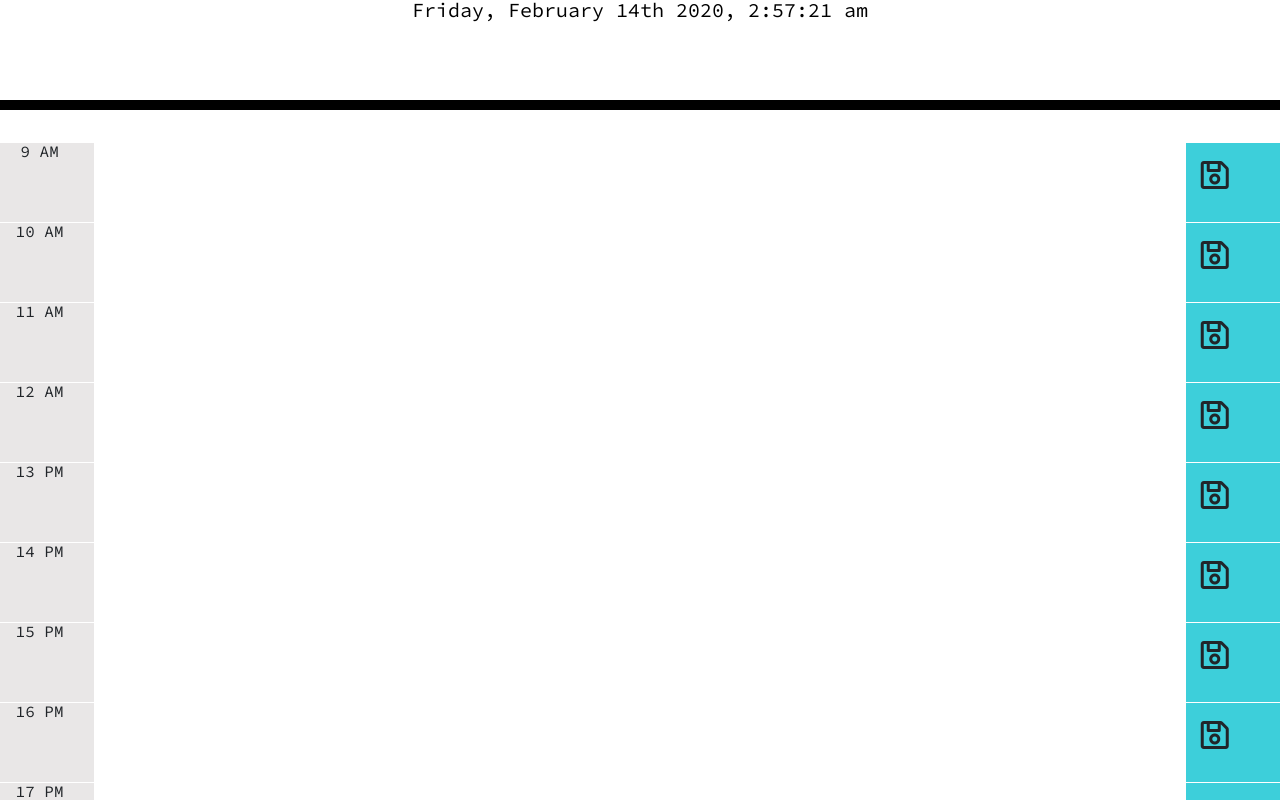
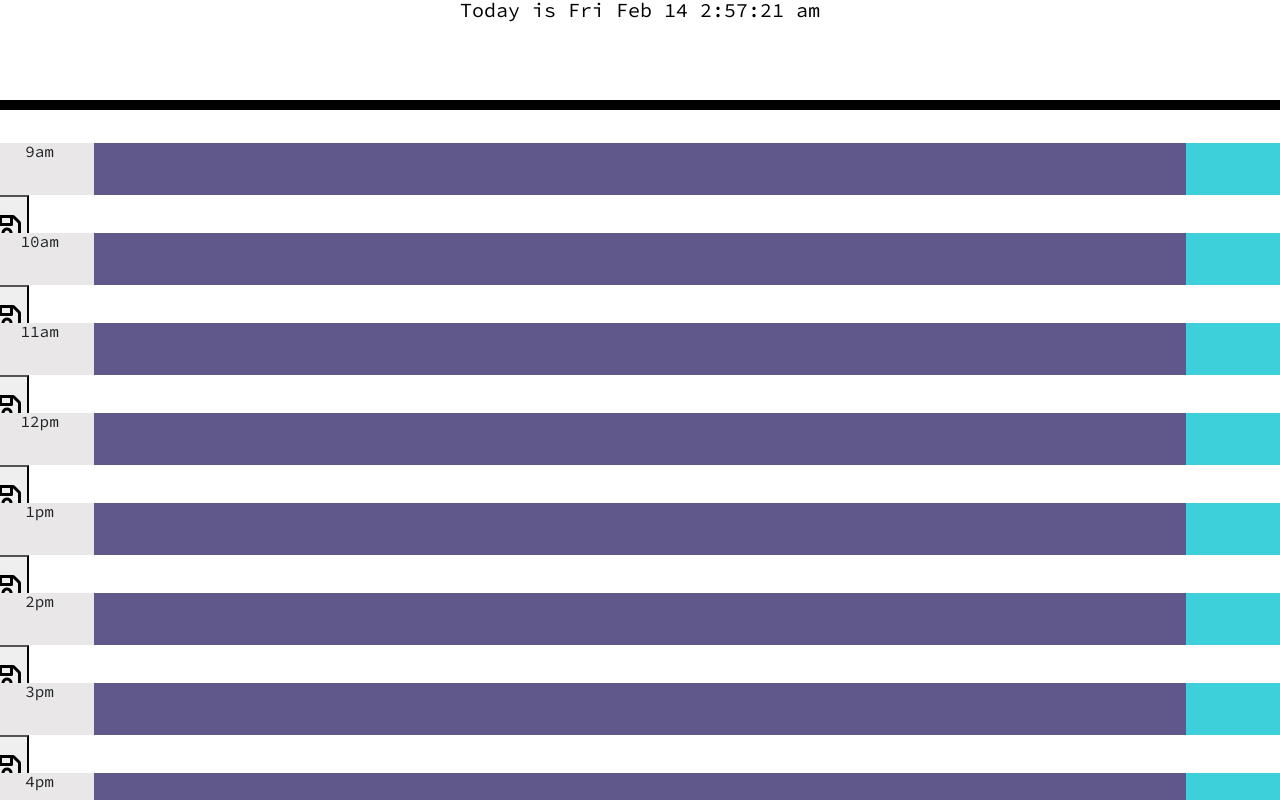
Before and after one commit to waltribeiro/my-calendar, a plain HTML site: page Develop/index.html in a window 1280 px wide. Shown: the part 158-958 px from the top of the page. Drawn offline with nearby package versions, Linux system fonts and the light colour scheme.

Commit message:
changed dates

```diff
--- a/Develop/index.html
+++ b/Develop/index.html
@@ -26,10 +26,10 @@
 
   <body>
     <header class="jumbotron">
-      <h1 class="display-3">Walt's Daily Scheduler</h1>
-      <p id="currentDay" class="lead"></p>
+      <h1 class="display-3">WALT'S DAILY SCHEDULER</h1>
+      <p class="lead">Today is <span id="currentDay"></span></p>
     </header>
-    <section id="container"></section>
+    <section id="container"></section> <!-- color of the left side times -->
 
       <!-- Timeblocks go here -->
 
--- a/Develop/script.js
+++ b/Develop/script.js
@@ -1,20 +1,27 @@
-var timeArr = ["9 AM", "10 AM", "11 AM", "12 AM", "13 PM", "14 PM", "15 PM", "16 PM", "17 PM"]
-var idContainer = $("#container");
-for (i = 0; i < timeArr.length; i++) {
+// 1.) should there be a delete function?
+// should the applicatoin
+
+var timeArr = ["9am", "10am", "11am", "12pm", "1pm", "2pm", "3pm", "4pm", "5pm"]
+var idContainer = $("#container"); // links under the header in HTML
+var id = 9;
+
+for (i = 0; i < timeArr.length; i++) { // this is the time for the first column
 
 // var timeDiv = $("<div>");
 // var eventDiv = $("<div>");
 // var saveDiv = $("<div>");
 
+var idStr = id.toString(); // converts the "id variable" integer above into into a string
 var newRow = $("<div>");
 var newRowTimeDiv = $("<div>");
-var newRowEventDiv = $("<div>");
+var newRowEventDiv = $("<textarea>");
 var newRowSaveDiv = $("<div>");
 
-newRow.attr("class", "row");
-newRowTimeDiv.attr("class", "col-1 Time text-center");
-newRowEventDiv.attr("class", "col-10 Event");
-newRowSaveDiv.attr("class", "col-1 Save");
+newRow.attr("class", "row"); // =================== I still don't understand this line perfectly
+newRow.attr("id", "hour-" + idStr); // ====================== can I combine this with line 20?
+newRowTimeDiv.attr("class", "col-1 time text-center");
+newRowEventDiv.attr("class", "col-10 eventDefault"); // =========== why is this 12 column bootstrap wrapping?
+newRowSaveDiv.attr("class", "col-1 save");
 
 newRowTimeDiv.text(timeArr[i]);
 newRowEventDiv.text("");
@@ -22,10 +29,30 @@ newRowSaveDiv.text("")
 
 idContainer.append(newRow);
 newRow.append(newRowTimeDiv, newRowEventDiv, newRowSaveDiv);
+var newIcon = $("<button>");
 
-var newIcon = $("<i>");
 newIcon.attr("class", "far fa-save fa-2x pt-3");
-newRowSaveDiv.append(newIcon);
+newRow.append(newIcon);
+id++;
 }
+$(document).on("click", ".far", function() {
+// console.log("working", $(this).siblings(".eventDefault").val());
+var time = $(this).parent().attr("id");
+var typedValue = $(this).siblings(".event").val(); // grabbing the value from ".eventDefault"
+localStorage.setItem(time, typedValue);
+})
 
-$("#currentDay").text(moment().format("dddd, MMMM Do YYYY, h:mm:ss a"));
+$("#hour-9 .eventDefault").val(localStorage.getItem("hour-9")); // assigning Value to an element (the <textarea>)
+$("#hour-10 .eventDefault").val(localStorage.getItem("hour-10")); // assigning Value to an element (the <textarea>)
+$("#hour-11 .eventDefault").val(localStorage.getItem("hour-11")); // assigning Value to an element (the <textarea>)
+$("#hour-12 .eventDefault").val(localStorage.getItem("hour-12")); // assigning Value to an element (the <textarea>)
+$("#hour-13 .eventDefault").val(localStorage.getItem("hour-13")); // assigning Value to an element (the <textarea>)
+$("#hour-14 .eventDefault").val(localStorage.getItem("hour-14")); // assigning Value to an element (the <textarea>)
+$("#hour-15 .eventDefault").val(localStorage.getItem("hour-15")); // assigning Value to an element (the <textarea>)
+$("#hour-16 .eventDefault").val(localStorage.getItem("hour-16")); // assigning Value to an element (the <textarea>)
+$("#hour-17 .eventDefault").val(localStorage.getItem("hour-17")); // assigning Value to an element (the <textarea>)
+
+$("#currentDay").text(moment().format("ddd MMM D h:mm:ss a")); // ================= why is this not updating every seconds?
+
+// create conditional if we're past a certain point
+// change the color use bootstrap <style>
--- a/Develop/style.css
+++ b/Develop/style.css
@@ -24,6 +24,10 @@ textarea{
   border-bottom: 10px solid black;
 }
 
+.textWhite{
+  color: white;
+}
+
 .description{
   white-space: pre-wrap;
 }
@@ -35,7 +39,7 @@ textarea{
 
 .row {
   white-space: pre-wrap;
-  height: 80px;
+  height: 90px;
   border-top: 1px solid white;;
 }
 
@@ -72,10 +76,12 @@ textarea{
   font-size: 20px;
   transition: all .3s ease-in-out;
 }
-.Time {
+
+.time {
   background-color: rgb(233, 231, 231);
   border: black;
 }
+
 .eventDefault {
   background-color: rgb(96, 87, 138);
   border: black;
@@ -100,7 +106,7 @@ textarea{
   text-align: center;
 }
 
-.Save {
+.save {
   background-color: rgb(61, 207, 218);
   border: black;
 }
```
